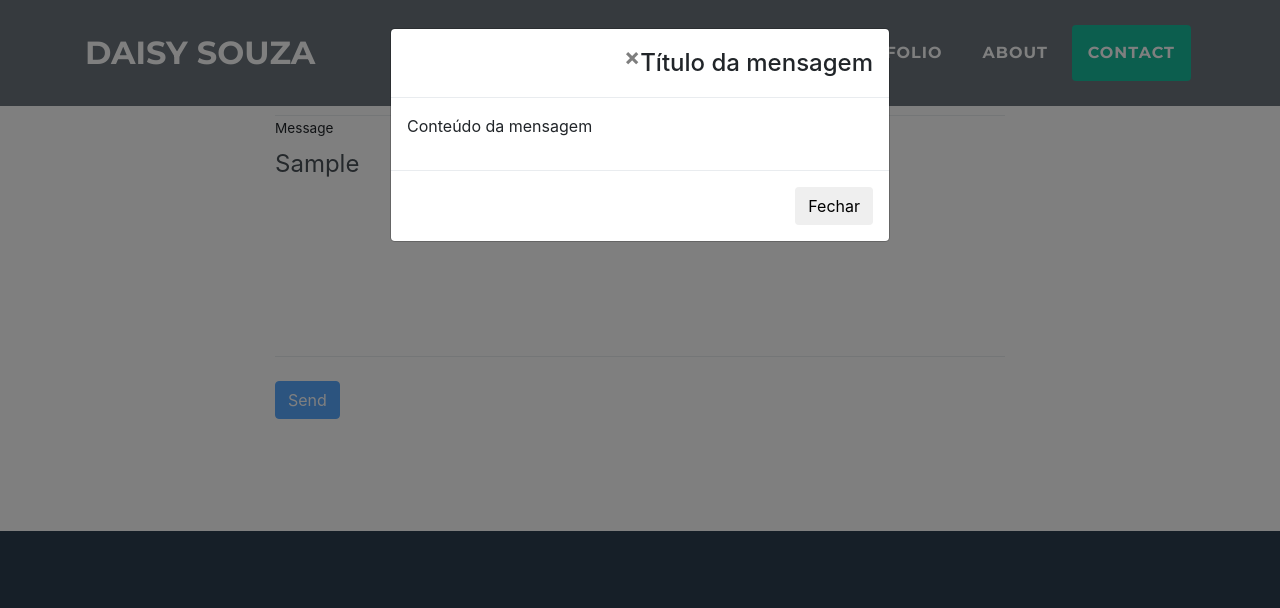
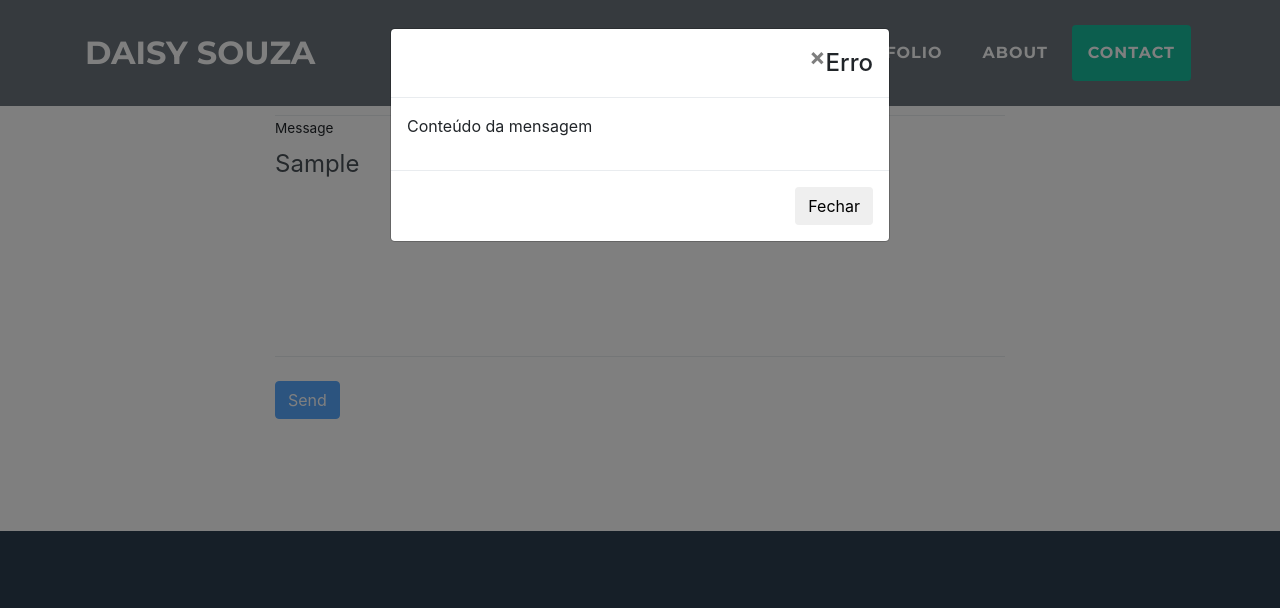
Before and after one commit to dsynha/dsynha.github.io, a website with bundled scripts: page index.html in a window 1280 px wide. Both pictures are taken after typing "name@example.com", "Sample" into the empty fields and a click on the button "Send". Shown: the part 2282-2890 px from the top of the page. Built offline with nearby package versions, Linux system fonts and the light colour scheme; no server answers.

Commit message:
modal msg contato #02

```diff
--- a/index.html
+++ b/index.html
@@ -398,12 +398,12 @@
       </div>
     </div>
 
-    <div class="modal fade" id="modal-mensagem">
+    <div class="modal fade" id="modal-mensagem-sucesso">
       <div class="modal-dialog">
           <div class="modal-content">
                <div class="modal-header">
                    <button type="button" class="close" data-dismiss="modal"><span>×</span></button>
-                   <h4 class="modal-title">Título da mensagem</h4>
+                   <h4 class="modal-title">Sucesso</h4>
                </div>
                <div class="modal-body">
                   <p>Conteúdo da mensagem</p>
@@ -414,6 +414,23 @@
            </div>
        </div>
    </div>
+
+   <div class="modal fade" id="modal-mensagem-erro">
+    <div class="modal-dialog">
+        <div class="modal-content">
+             <div class="modal-header">
+                 <button type="button" class="close" data-dismiss="modal"><span>×</span></button>
+                 <h4 class="modal-title">Erro</h4>
+             </div>
+             <div class="modal-body">
+                <p>Conteúdo da mensagem</p>
+             </div>
+             <div class="modal-footer">
+                 <button type="button" class="btn btn-default" data-dismiss="modal">Fechar</button>
+             </div>
+         </div>
+     </div>
+ </div>
 
     <!-- Bootstrap core JavaScript -->
     <script src="vendor/jquery/jquery.min.js"></script>
--- a/js/contact_me.js
+++ b/js/contact_me.js
@@ -86,14 +86,14 @@ function onSuccess() {
     // remove this to avoid redirect
     // window.location = window.location.pathname + "?message=Email+Successfully+Sent%21&isError=0";
     // alert("Mensagem enviada com sucesso!");
-    $("#modal-mensagem").modal();
+    $("#modal-mensagem-sucesso").modal();
 }
 
 function onError(error) {
     // remove this to avoid redirect
     // window.location = window.location.pathname + "?message=Email+could+not+be+sent.&isError=1";
     // alert("Ops! Algo deu errado. Favor tentar novamente.");
-    $("#modal-mensagem").modal();
+    $("#modal-mensagem-erro").modal();
 }
 
 var sendButton = $("#" + form_id + " [name='send']");
@@ -121,7 +121,3 @@ var $form = $("#" + form_id);
 $form.submit(function( event ) {
     event.preventDefault();
 });
-
-// $("#btn-mensagem").click(function(){
-
-// });
```
